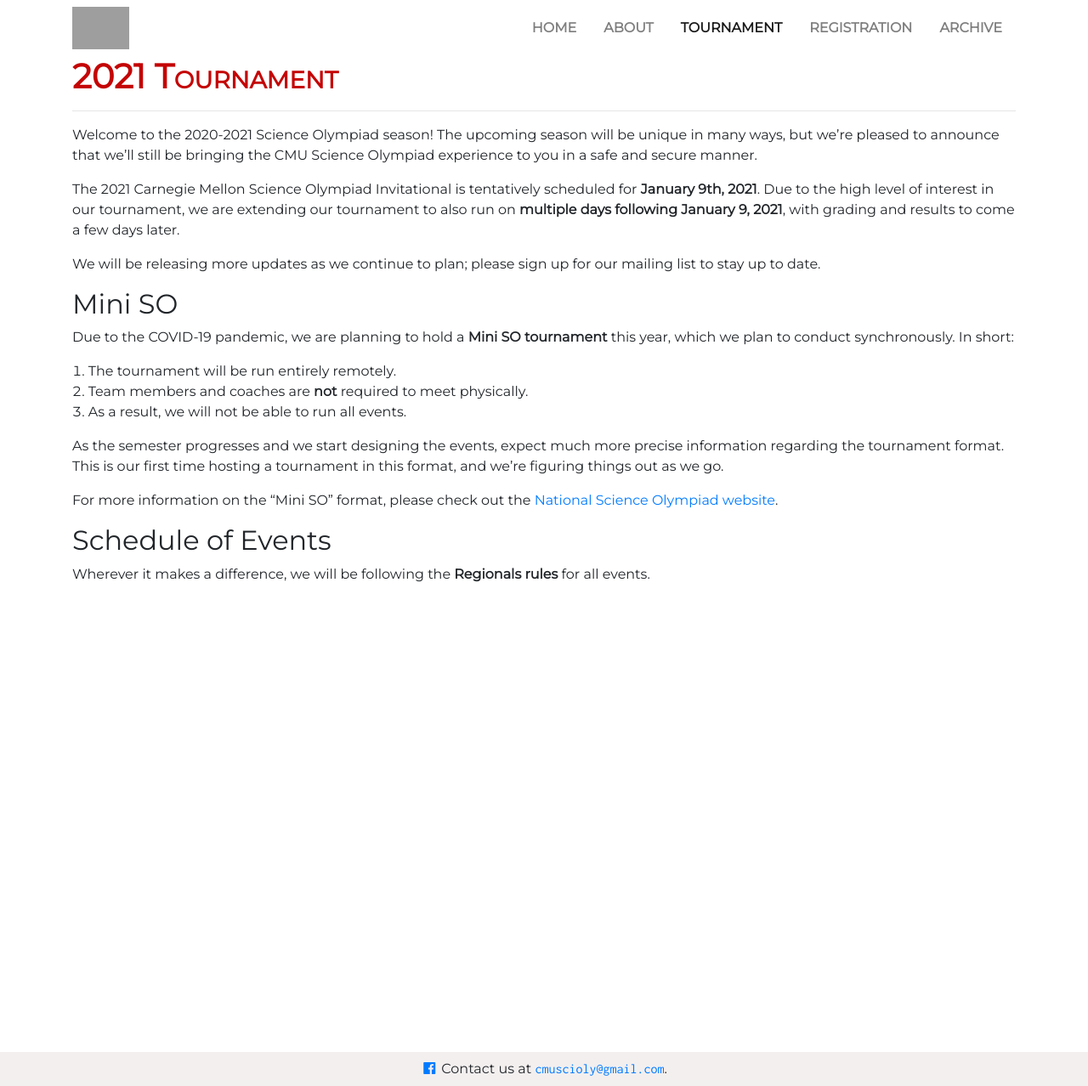
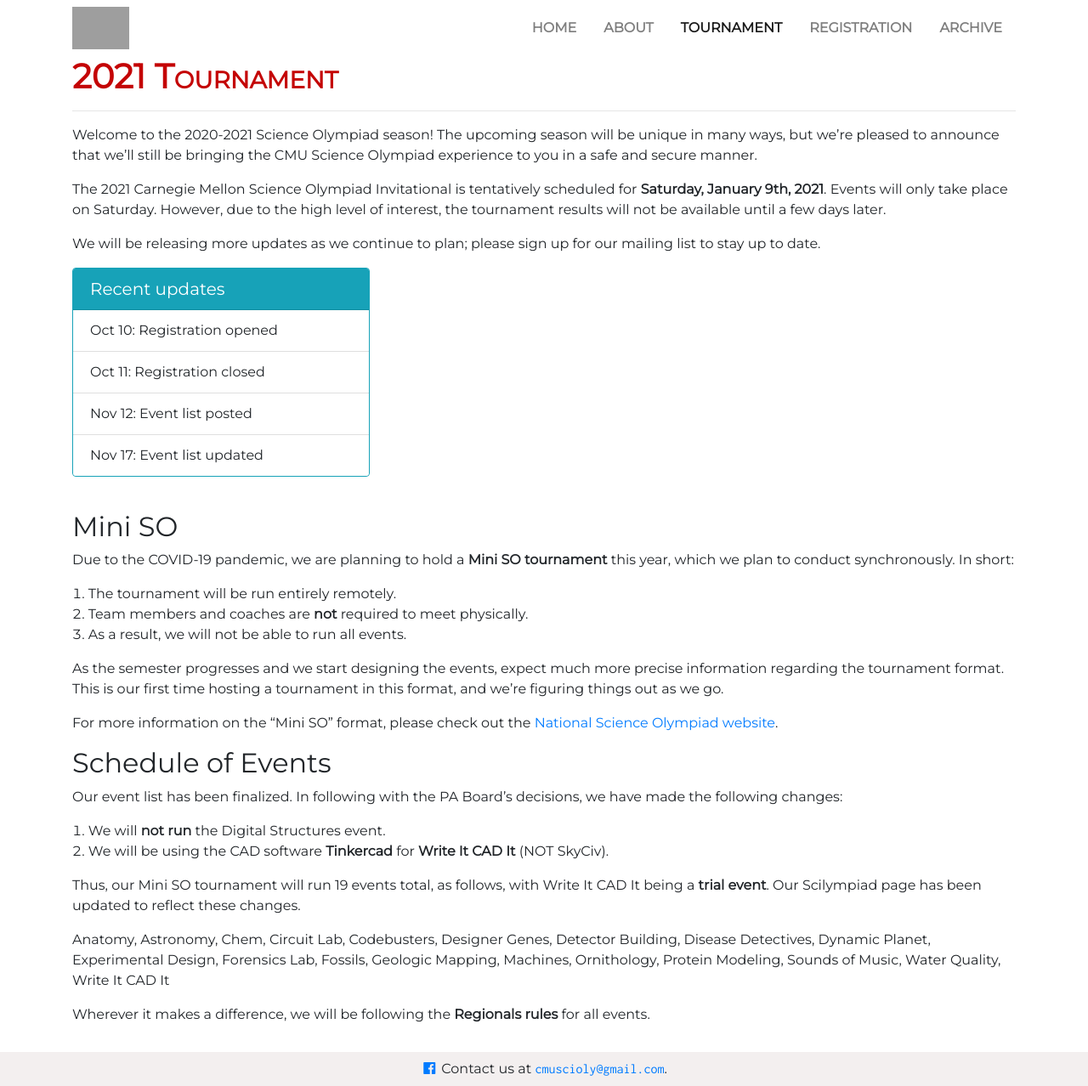
Before and after one commit to cmuscioly/cmuscioly.github.io, a Jekyll site: the page built from tournament.md, in a window 1280 px wide. Shown: the whole page at 85% size. Built offline with Jekyll 4.4.1, drawn with Linux system fonts in a browser that asks for light colours; nearby versions of some CDN libraries; grey boxes are pictures that could not be loaded.

Commit message:
Update schedule of events

```diff
--- a/tournament.md
+++ b/tournament.md
@@ -12,12 +12,27 @@
 the CMU Science Olympiad experience to you in a safe and secure manner.
 
 The 2021 Carnegie Mellon Science Olympiad Invitational is tentatively scheduled
-for **January 9th, 2021**. Due to the high level of interest in our tournament,
-we are extending our tournament to also run on **multiple days following
-January 9, 2021**, with grading and results to come a few days later.
+for **Saturday, January 9th, 2021**. Events will only take place on Saturday.
+However, due to the high level of interest, the tournament results will not be
+available until a few days later.
 
 We will be releasing more updates as we continue to plan; please sign up for
 our mailing list to stay up to date.
+
+<div class="row">
+<div class="col-md-6 col-lg-4">
+<div class="card border-info">
+  <h5 class="card-header bg-info text-white">Recent updates</h5>
+  <ul class="list-group list-group-flush">
+    <li class="list-group-item">Oct 10: Registration opened</li>
+    <li class="list-group-item">Oct 11: Registration closed</li>
+    <li class="list-group-item">Nov 12: Event list posted</li>
+    <li class="list-group-item">Nov 17: Event list updated</li>
+  </ul>
+</div>
+</div>
+</div>
+<br>
 
 ## Mini SO
 
@@ -37,12 +52,21 @@
 
 ## Schedule of Events
 
-<!--
-We are planning to run **all Division C events for Mini SO.** Please check out
-the <a
-href="https://www.soinc.org/sites/default/files/uploaded_files/2021_MiniEvents_090820.pdf"
-target="_blank">Mini SO Event Chart</a> on the Science Olympiad website.
--->
+Our event list has been finalized. In following with the PA Board's decisions,
+we have made the following changes:
+
+1. We will **not run** the Digital Structures event.
+2. We will be using the CAD software **Tinkercad** for **Write It CAD It** (NOT
+   SkyCiv).
+
+Thus, our Mini SO tournament will run 19 events total, as follows, with Write
+It CAD It being a **trial event**. Our Scilympiad page has been updated to
+reflect these changes.
+
+>   Anatomy, Astronomy, Chem, Circuit Lab, Codebusters, Designer Genes,
+>   Detector Building, Disease Detectives, Dynamic Planet, Experimental Design,
+>   Forensics Lab, Fossils, Geologic Mapping, Machines, Ornithology, Protein
+>   Modeling, Sounds of Music, Water Quality, Write It CAD It
 
 Wherever it makes a difference, we will be following the **Regionals rules**
 for all events.
```
